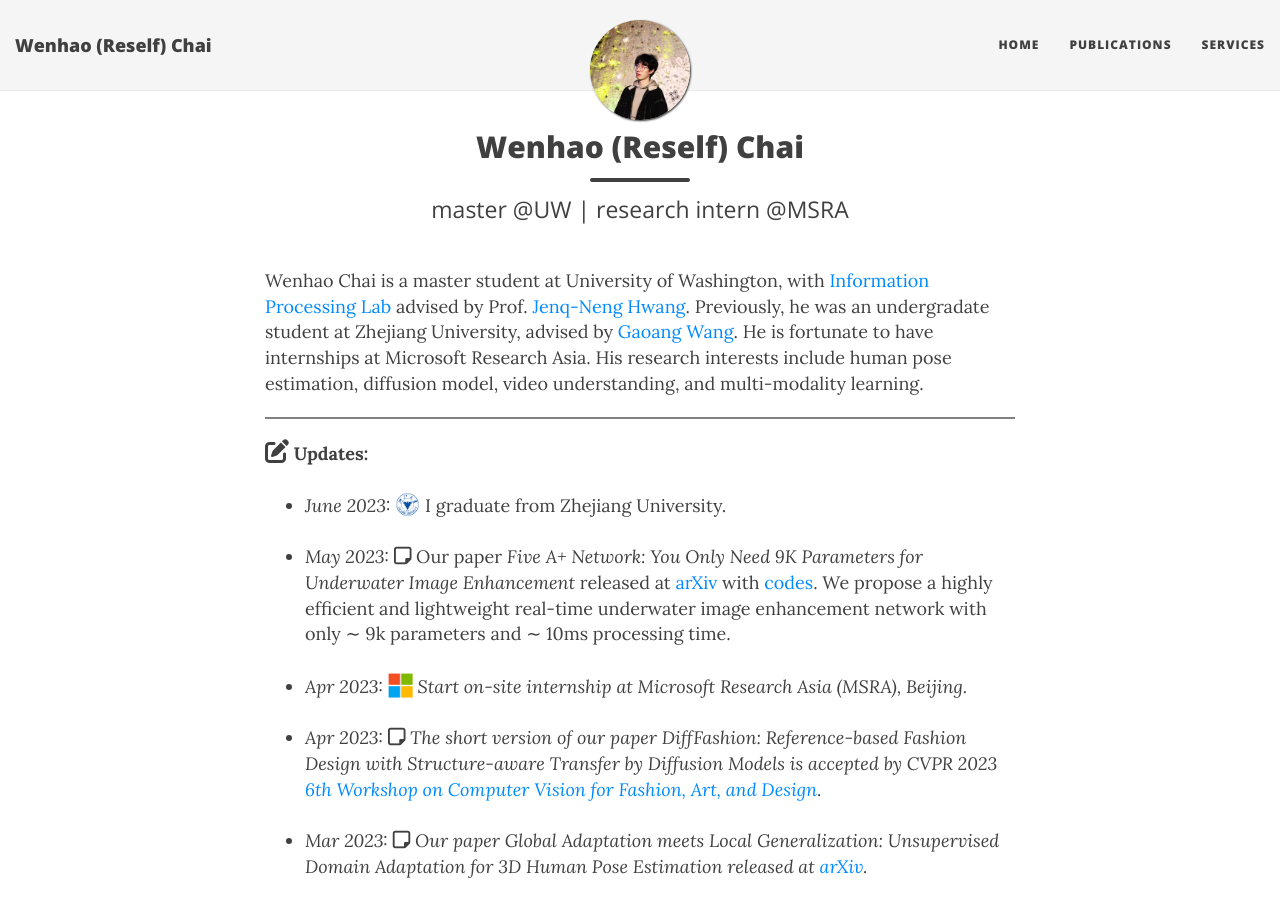
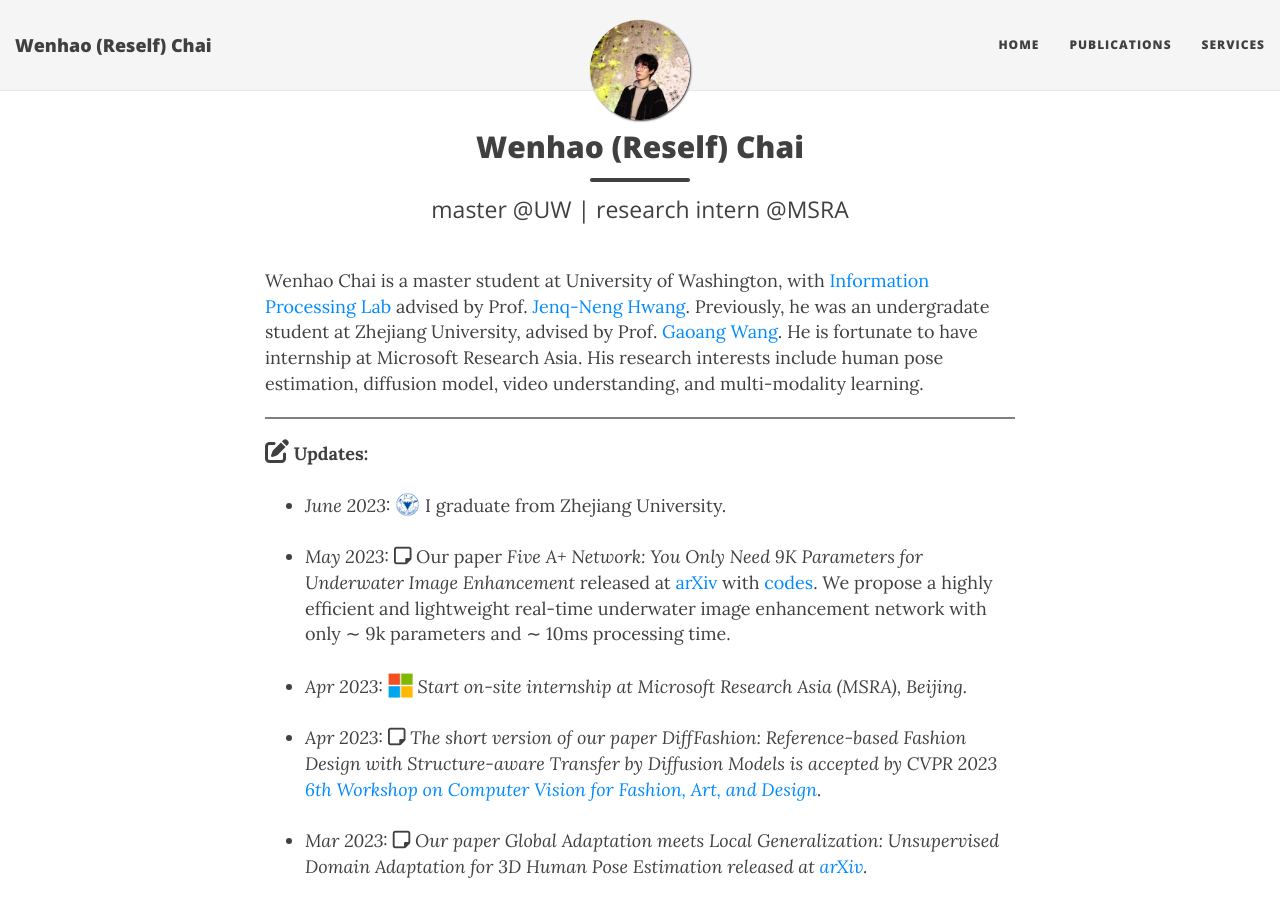
Before and after one commit to hikomal/hikomal.github.io, a Jekyll site: the page built from index.html, in a window 1280 px wide and 900 px high. Built offline with Jekyll 4.4.1, drawn with Linux system fonts in a browser that asks for light colours; nearby versions of some CDN libraries; the list of posts is cut into pages by our own code.

Commit message:
Update index.html

```diff
--- a/index.html
+++ b/index.html
@@ -10,11 +10,9 @@ use-site-title: false
 </head>
 
 <br>
-Wenhao Chai is a master student at University of Washington, with <a href="https://ipl-uw.github.io/">Information Processing Lab</a> advised by Prof. <a href="https://people.ece.uw.edu/hwang/">Jenq-Neng Hwang</a>. Previously, he was an undergradate student at Zhejiang University, advised by <a href="https://person.zju.edu.cn/en/gaoangwang/">Gaoang Wang</a>. He is fortunate to have internships at Microsoft Research Asia. His research interests include human pose estimation, diffusion model, video understanding, and multi-modality learning.
+Wenhao Chai is a master student at University of Washington, with <a href="https://ipl-uw.github.io/">Information Processing Lab</a> advised by Prof. <a href="https://people.ece.uw.edu/hwang/">Jenq-Neng Hwang</a>. Previously, he was an undergradate student at Zhejiang University, advised by Prof. <a href="https://person.zju.edu.cn/en/gaoangwang/">Gaoang Wang</a>. He is fortunate to have internship at Microsoft Research Asia. His research interests include human pose estimation, diffusion model, video understanding, and multi-modality learning.
 <br>
-
 <hr style="height:2px;border-width:0;color:gray;background-color:gray">
-
 <b><i class="fa-solid fa-pen-to-square" style="font-size:24px"></i> Updates:</b><br><br>
 
 <ul>
```
